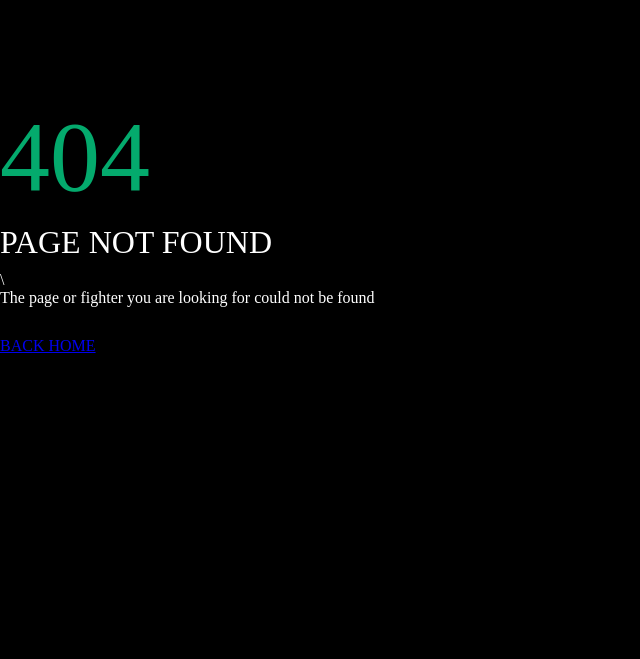
After one commit to 23151911/Boxing-App, a Flask app: template templates/404.html in a window 1280 px wide. The commit adds this page. Shown: the part 141-800 px from the top of the page, without its empty margins (0-640 px from the left). Run offline with Flask 3, Linux system fonts and the light colour scheme; the template is opened without the code that fills it, so the values that code supplies are empty.

Commit message:
Feedback

```diff
--- a/app.py
+++ b/app.py
@@ -1,6 +1,6 @@
 """Flask application for the boxing statistics website."""
 import sqlite3
-from flask import Flask, g, render_template, request
+from flask import Flask, g, render_template, request, abort
 app = Flask(__name__)
 
 DATABASE = 'database.db'
@@ -34,7 +34,7 @@ def query_db(query, args=(), one=False):
     return (rv[0] if rv else None) if one else rv
 
 
-#load the main homepage when the user visits the root URL
+# load the main homepage when the user visits the root URL
 @app.route("/")
 def home():
     """Display the homepage."""
@@ -59,7 +59,7 @@ def weight(weight_id):
         (weight_id,)
     )
 
-    #Match each Weight_id to the division name shown on the page
+    # Match each Weight_id to the division name shown on the page
     division_title = {
         1: "Lightweight Division",
         2: "Middleweight Division",
@@ -120,9 +120,9 @@ def fighter(fighter_id):
         if int(current_boxer[0]) == fighter_id:
             boxer = current_boxer
             break
-    # Return a 404 reponse instead of displaying incorrect data for an invalid ID
+    # Send invaild fighter IDs to the custom 404 erreo page
     if boxer is None:
-        return "Fighter not found", 404
+        abort(404)
     # Retrieve only the achievements that belong to the selected fighter
     achievements = query_db(
         """
@@ -161,7 +161,7 @@ def top_tier():
     # Retrieve the rankings sepretely for each weight division
     lightweight_rankings = query_db(
         """
-        SELECT RankingsID, BoxerID Weight_ID, Rank, Points, LastUpdated
+        SELECT RankingsID, BoxerID, Weight_ID, Rank, Points, LastUpdated
         FROM Rankings
         WHERE Weight_ID = 1
         ORDER BY Rank
@@ -170,7 +170,7 @@ def top_tier():
 
     middleweight_rankings = query_db(
         """
-        SELECT RankingsID, BoxerID Weight_ID, Rank, Points, LastUpdated
+        SELECT RankingsID, BoxerID, Weight_ID, Rank, Points, LastUpdated
         FROM Rankings
         WHERE Weight_ID = 2
         ORDER BY Rank
@@ -178,9 +178,9 @@ def top_tier():
         )
     heavyweight_rankings = query_db(
         """
-        SELECT RankingsID, BoxerID Weight_ID, Rank, Points, LastUpdated
+        SELECT RankingsID, BoxerID, Weight_ID, Rank, Points, LastUpdated
         FROM Rankings
-        WHERE Weight_ID = 1
+        WHERE Weight_ID = 3
         ORDER BY Rank
         """
         )
@@ -246,6 +246,11 @@ def search():
         boxers=boxers,
         search_text=search_text
     )
-# Start the FLsk development server when this file is run directly
+# Display the custom 404 page when a requested page cannot be found
+@app.errorhandler(404)
+def page_not_found(_error):
+    """Display a custom page when the requested page does not exist."""
+    return render_template("404.html"), 404
+# Start the Flask development server when this file is run directly
 if __name__ == "__main__":
     app.run(debug=True)
--- a/static/Boxing.css
+++ b/static/Boxing.css
@@ -1260,3 +1260,27 @@ img{
     font-size: 25px;
   }
 }
+
+.error-page{
+  min-height: 80vh;
+  background-color: black;
+  color: white;
+  padding-top: 120px;
+  box-sizing: border-box;
+}
+
+.error-page h1{
+  color: #04AA6D;
+  font-size: 100px;
+  margin: 0;
+}
+
+.error-page h2{
+  font-size: 32px;
+  margin: 10px 0;
+}
+
+.error-page p{
+  font-size: 16px;
+  margin-bottom: 30px;
+}
--- /dev/null
+++ b/templates/404.html
@@ -0,0 +1,13 @@
+{% extends 'home.html' %}
+
+{% block content %}
+<div class="error-page">
+    <h1>404</h1>
+    <h2>PAGE NOT FOUND</h2>\
+    <p>The page or fighter you are looking for could not be found</p>
+
+    <a class="vier-button" href="{{ url_for('home') }}">
+        BACK HOME
+    </a>
+</div>
+{% endblock %}
```
